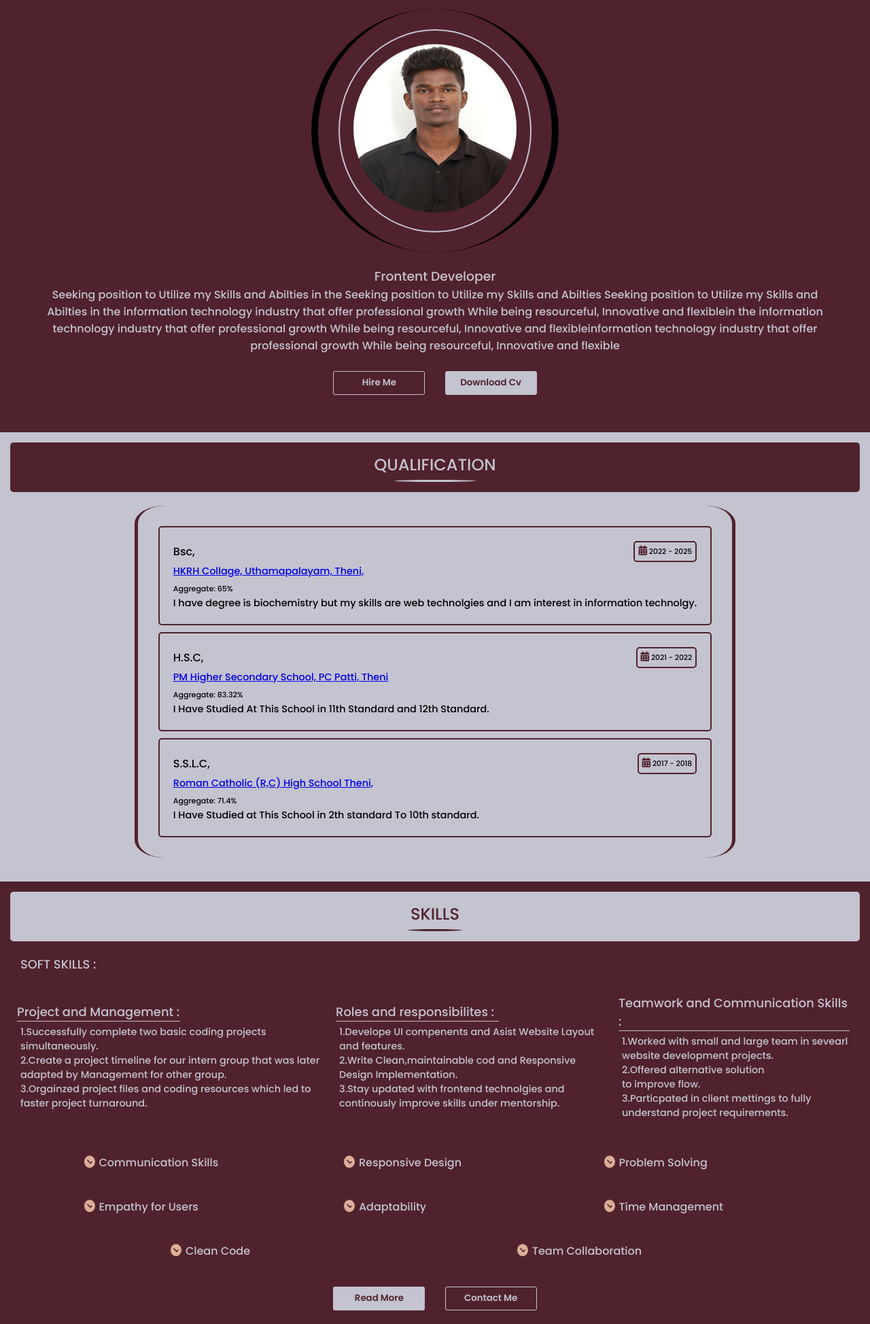
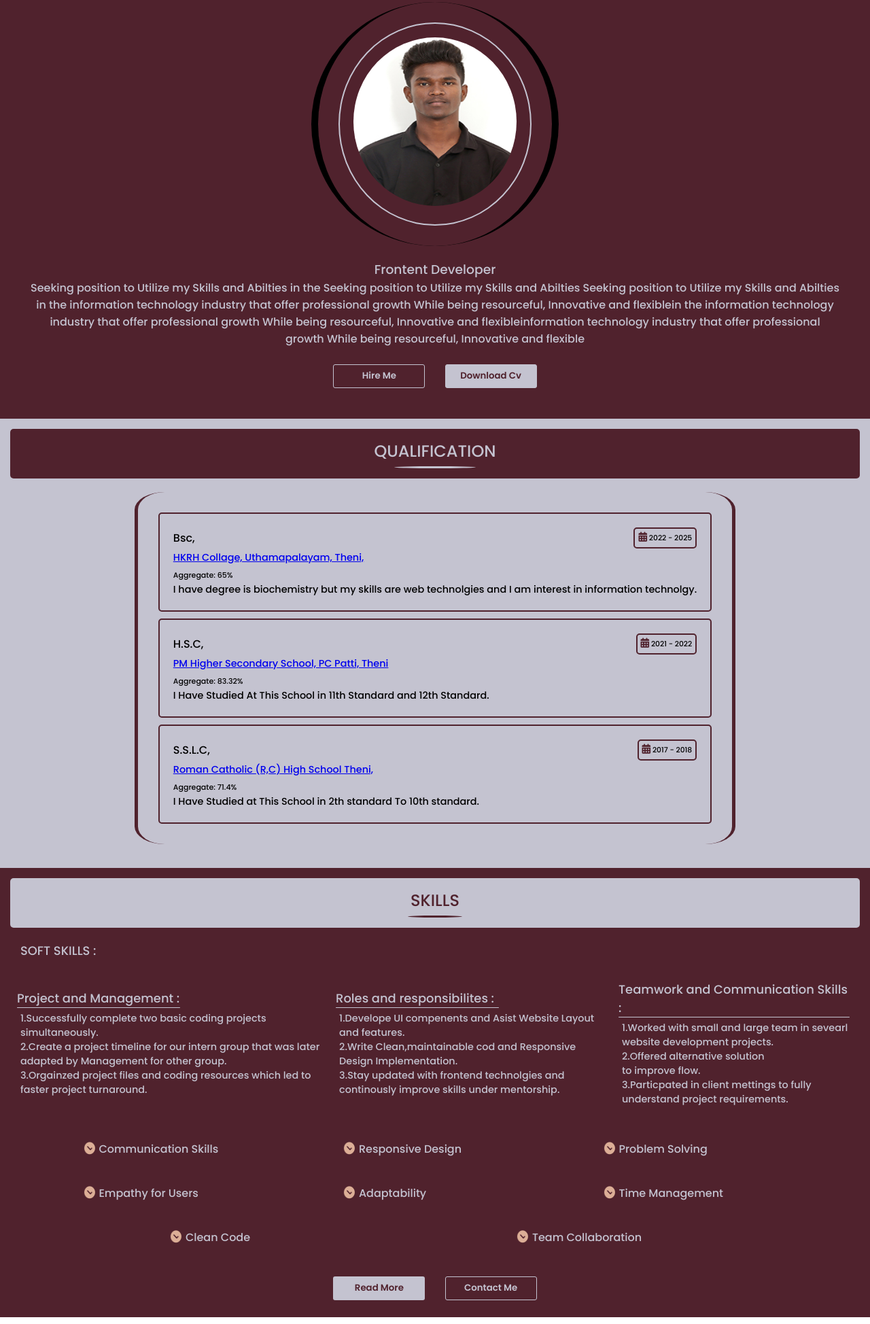
Before and after one commit to imharikrishna194/PortFolio, a plain HTML site: page index.html in a window 1280 px wide. Shown: the part 620-2568 px from the top of the page at 68% size. Drawn offline with nearby package versions, Linux system fonts and the light colour scheme; a web font is replaced by a local one.

Commit message:
change button

```diff
--- a/style.css
+++ b/style.css
@@ -264,7 +264,7 @@ i:hover {
 }
 .about-profile {
     background:var(--secondary-color);
-    padding: 20px;
+    padding: 10px;
     display: flex;
     flex-direction: column;
     align-items: center;
@@ -380,7 +380,7 @@ i:hover {
 }
 .about-section-button {
     text-align: center;
-    padding: 5px;
+    padding: 10px;
 
 }
 .about-section-button a{
```
